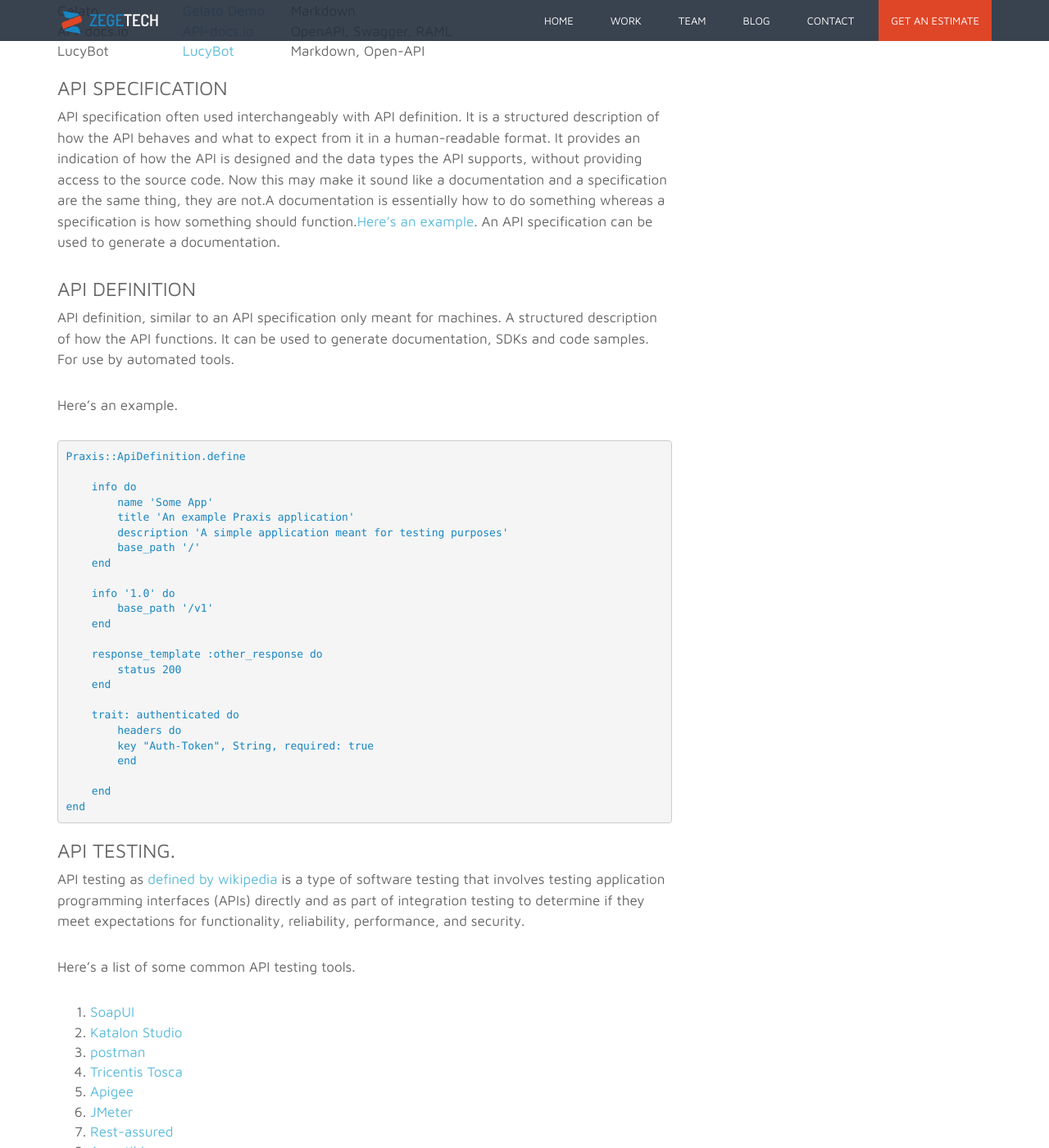
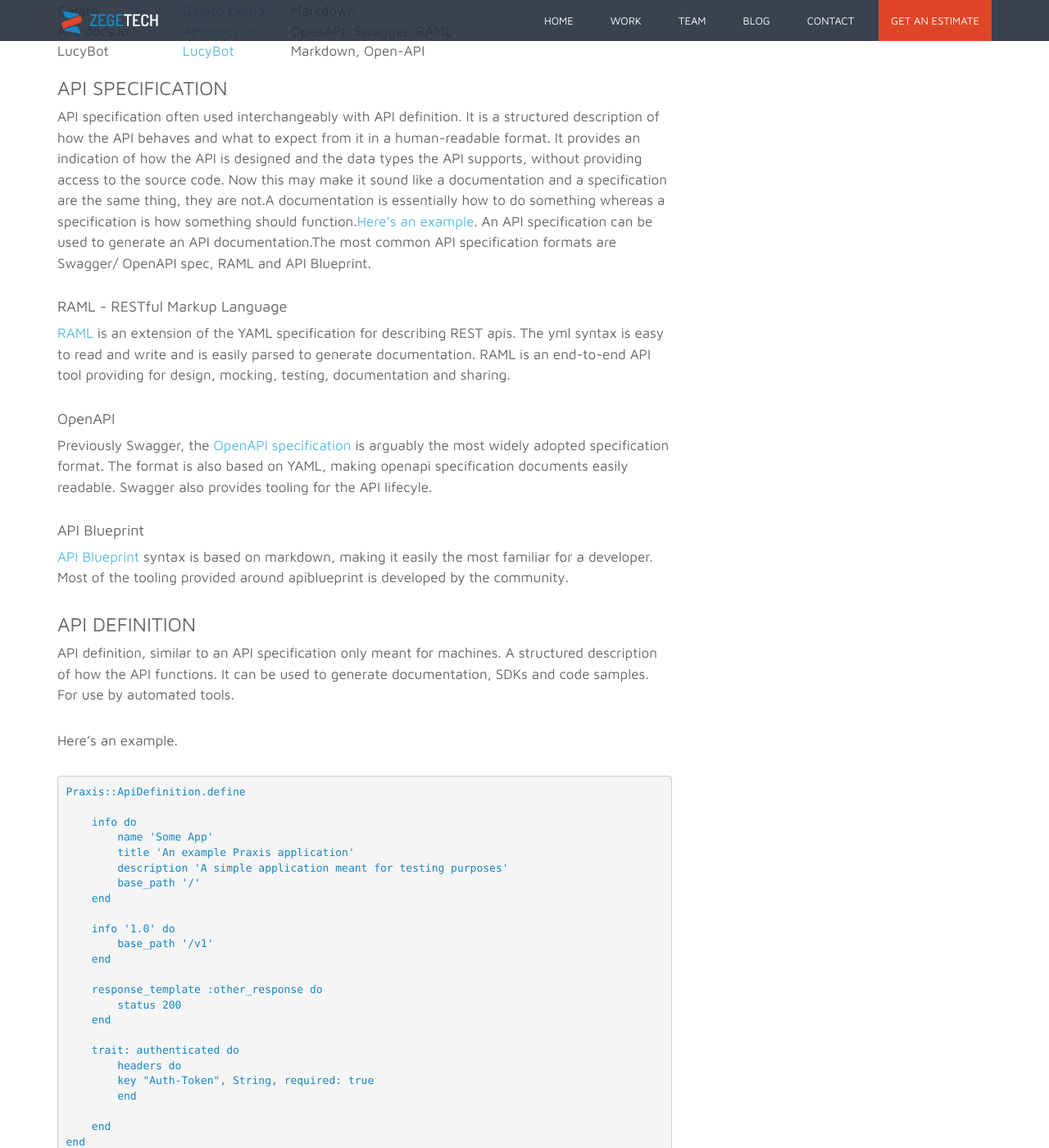
Before and after one commit to zegetech/zegetech.github.io, a Jekyll site: the page built from _posts/2018-12-08-api-dive.md, in a window 1280 px wide and 1400 px high, scrolled down 3517 px. Shown: the whole window at 82% size. Built offline with Jekyll 4.4.1, drawn with Linux system fonts in a browser that asks for light colours; some of the changed text lies outside the part shown.

Commit message:
update post to include specification formats

````diff
--- a/_posts/2018-12-08-api-dive.md
+++ b/_posts/2018-12-08-api-dive.md
@@ -110,19 +110,39 @@
 
 
 
+
+
 ### API SPECIFICATION
 API specification often used interchangeably with API definition. It is a structured description of how the API behaves and what to expect from it in a human-readable format. It provides an indication of how the API is designed and the data types the API supports, without providing access to the source code.
 Now this may make it sound like a documentation and a specification are the same thing, they are not.A documentation is essentially how to do something whereas a specification is how something should function.[Here's an example](https://swagger.io/specification/).
-An API specification can be used to generate a documentation.
+An API specification can be used to generate an API documentation.The most common API specification formats are Swagger/ OpenAPI spec, RAML and API Blueprint.
+
+#### RAML - RESTful Markup Language
+
+[RAML](https://github.com/raml-org/raml-spec/blob/master/versions/raml-10/raml-10.md/) is an extension of the YAML specification for describing REST apis.
+The yml syntax is easy to read and write and is easily parsed to generate documentation.
+RAML is an end-to-end API tool providing for design, mocking, testing, documentation and sharing.
+
+#### OpenAPI
+
+Previously Swagger, the [OpenAPI specification](https://swagger.io/specification/) is arguably the most widely adopted specification format.
+The format is also based on YAML, making openapi specification documents easily readable.
+Swagger also provides tooling for the API lifecyle.
+
+#### API Blueprint
+
+[API Blueprint](https://apiblueprint.org/documentation/specification.html) syntax is based on markdown, making it easily the most familiar for a developer.
+Most of the tooling provided around apiblueprint is developed by the community.
 
 
 ### API DEFINITION
 API definition, similar to an API specification only meant for machines. A structured description of how the API functions. It can be used to generate documentation, SDKs and code samples. For use by automated tools.
 
 
+
 Here's an example.
 
-```
+```ruby
 Praxis::ApiDefinition.define
 
     info do
@@ -148,6 +168,9 @@
     end
 end
 ```
+### DIFFERENCE
+The difference between API definition and API specification is a two-fold difference between human and machine readability,as well as purpose and goal. API Definition is far more concerned with the general definition of an API and its structure, whereas API specification is concerned with informing about the API and documenting the API itself.
+
 
 ### API TESTING.
 API testing as [defined by wikipedia](https://en.wikipedia.org/wiki/API_testing) is a type of software testing that involves testing application programming interfaces (APIs) directly and as part of integration testing to determine if they meet expectations for functionality, reliability, performance, and security.
````
